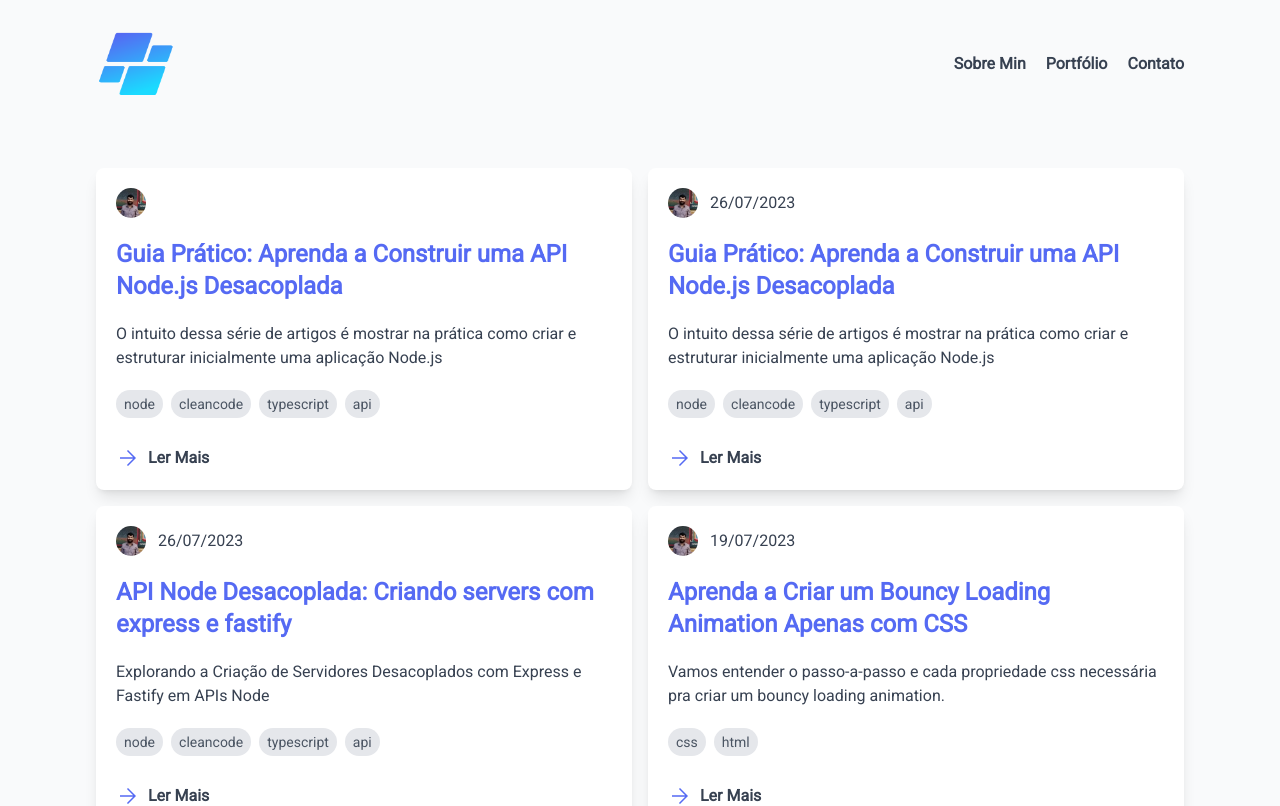
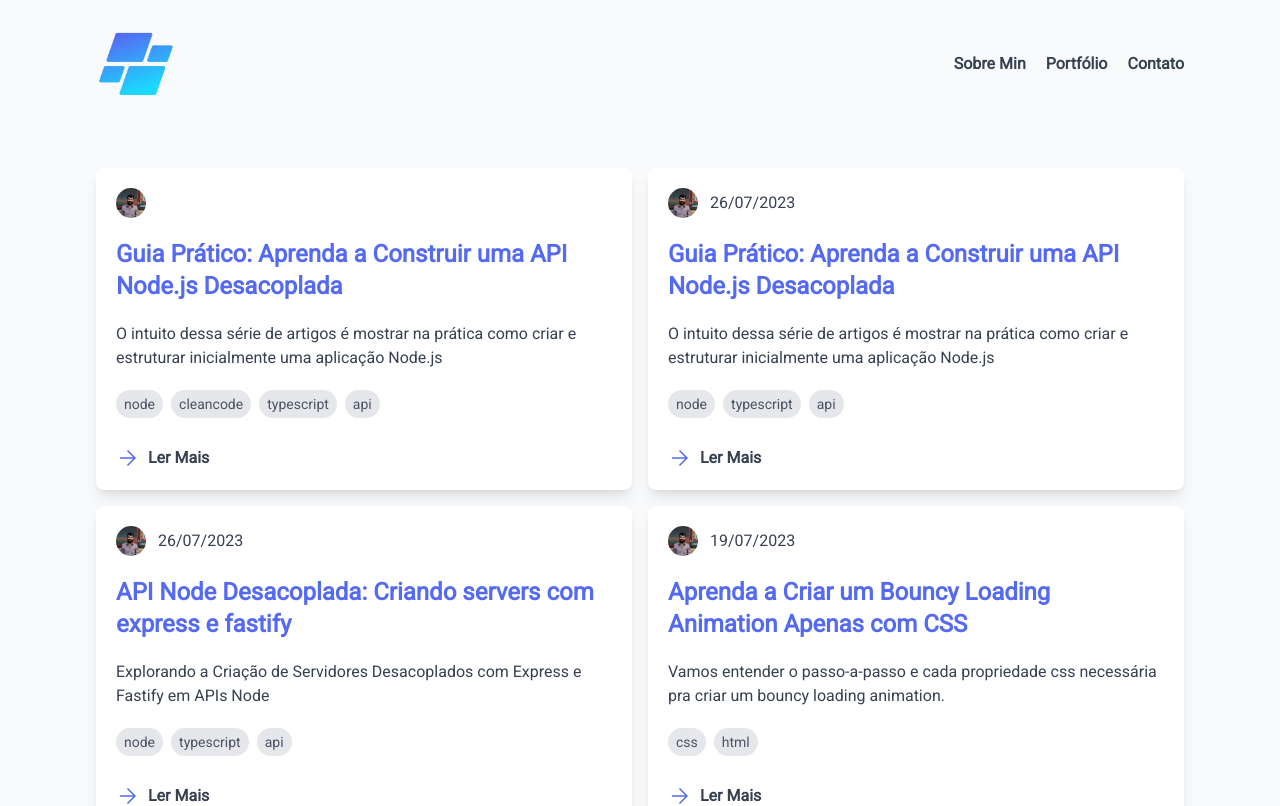
Before and after one commit to zorasantos/zorasantos.dev, a Next.js app: page / in a window 1280 px wide. Shown: the top 806 px of the page. Built offline with nearby package versions, Linux system fonts and the light colour scheme.

Commit message:
feat: create tag component

```diff
--- a/src/app/posts/[slug]/page.tsx
+++ b/src/app/posts/[slug]/page.tsx
@@ -1,8 +1,8 @@
 import { notFound } from "next/navigation";
-import { getPostContent, getPostMetadata, getHeadings, scrollToTop } from "@/utils";
+import Link from "next/link";
 import Markdown from "markdown-to-jsx";
-import { Breadcrumbs, Code, PostDetails } from "@/components";
-import Link from "next/link";
+import { getPostContent, getPostMetadata, getHeadings, scrollToTop, getTagsByPost } from "@/utils";
+import { Breadcrumbs, Code, PostDetails, Tags } from "@/components";
 
 export const generateStaticParams = async () => {
   const posts = getPostMetadata();
@@ -14,9 +14,10 @@ export const generateStaticParams = async () => {
 
 export default async function Post(params: { params: { slug: string } }) {
   const { slug } = params?.params
+
   const post = getPostContent(slug)
-
   const headings = getHeadings(slug)
+  const tags = getTagsByPost(slug)
 
   if(!post) {
     return notFound()
@@ -45,6 +46,12 @@ export default async function Post(params: { params: { slug: string } }) {
             <Link className="flex flex-col text-lg mb-2 hover:text-[#556AF3]" key={item.id} href={`#${item.id}`}>{item.title}</Link>
           ))}
         </div>
+        <div className="flex flex-col gap-4">
+          <span className="text-[#556AF3] text-xl">Tags</span>
+          <Link href="/tags/css">
+            <Tags tags={tags || []} className="cursor-pointer hover:text-[#1CDAFF]" />
+          </Link>
+        </div>
       </div>
     </div>
   )
--- a/src/components/PostCard/index.tsx
+++ b/src/components/PostCard/index.tsx
@@ -1,6 +1,7 @@
 import Image from "next/image";
 import arrow_forward from "@/assets/arrow_forward.svg"
 import photo_author from "@/assets/perfil.jpeg"
+import { Tags } from "..";
 
 interface PostCardProps {
   title: string;
@@ -18,11 +19,7 @@ export default function PostCard(props: PostCardProps) {
       </div>
       <h3 className="text-[#556AF3] text-2xl font-bold">{props.title}</h3>
       <p className="text-gray-700 font-thin line-clamp-2">{props.description}</p>
-      <div>
-        {props.tags.map((tag, index) => (
-          <p key={tag + index} className="inline-block bg-gray-200 rounded-full px-2 py-1 text-sm text-gray-600 mr-2 mb-2">{tag}</p>
-        ))}
-      </div>
+      <Tags tags={props?.tags} />
       <div className="flex gap-2">
         <Image alt="icon arrow forward" src={arrow_forward} className="w-6" />
         <span className="text-gray-700 font-semibold">Ler Mais</span>
--- /dev/null
+++ b/src/components/Tags/index.tsx
@@ -0,0 +1,14 @@
+interface ITagsProps {
+  tags: string[];
+  className?: string;
+}
+
+export default function Tags({ tags, className }: ITagsProps) {
+  return (
+    <span>
+      {tags?.map((tag, index) => (
+        <p key={tag + index} className={`inline-block bg-gray-200 rounded-full px-2 py-1 text-sm text-gray-600 mr-2 mb-2 ${className}`}>{tag}</p>
+      ))}
+    </span>
+  )
+}
--- a/src/components/index.ts
+++ b/src/components/index.ts
@@ -4,5 +4,6 @@ import Breadcrumbs from "./Breadcrumbs"
 import PostDetails from "./PostDetails"
 import PostCard from "./PostCard"
 import Code from "./Code"
+import Tags from "./Tags"
 
-export { Code, Footer, Header, Breadcrumbs, PostDetails, PostCard }
+export { Code, Footer, Header, Breadcrumbs, PostDetails, PostCard, Tags }
--- a/src/posts/api-node-desacoplada-parte-01.md
+++ b/src/posts/api-node-desacoplada-parte-01.md
@@ -3,7 +3,7 @@ author: "Zoranildo Santos"
 title: "Guia Prático: Aprenda a Construir uma API Node.js Desacoplada"
 description: "O intuito dessa série de artigos é mostrar na prática como criar e estruturar inicialmente uma aplicação Node.js"
 publishedAt: "26/07/2023"
-tags: ["node", "cleancode", "typescript", "api"]
+tags: ["node", "typescript", "api"]
 ---
 
 O intuito dessa série de artigos é mostrar na prática como criar e estruturar inicialmente uma aplicação Node.js o mais desacoplado possível com typescript usando conceitos de S.O.L.I.D e Clean Architecture. Ao final teremos uma api onde poderemos mudar facilmente por exemplo de express para fastify, prisma para typeorm, postgresql para mongoDb mudando apenas a variável de ambiente. Acompanhe essa série e verás.
--- a/src/posts/api-node-desacoplada-parte-02.md
+++ b/src/posts/api-node-desacoplada-parte-02.md
@@ -3,7 +3,7 @@ author: "Zoranildo Santos"
 title: "API Node Desacoplada: Criando servers com express e fastify"
 description: "Explorando a Criação de Servidores Desacoplados com Express e Fastify em APIs Node"
 publishedAt: "26/07/2023"
-tags: ["node", "cleancode", "typescript", "api"]
+tags: ["node", "typescript", "api"]
 ---
 
 Neste artigo vamos criar os dois servidores, um com express e outro com fastify e deixar pronto para alternar entre um e outro mudando apenas o valor de uma variável.
--- a/src/utils/index.ts
+++ b/src/utils/index.ts
@@ -2,5 +2,6 @@ import { getPostContent } from "./getPostContent"
 import { getPostMetadata } from "./getPostMetadata"
 import { getHeadings } from "./headings"
 import { scrollToTop } from "./scrollToTop"
+import { getTagsByPost } from "./tags"
 
-export { getPostContent, getPostMetadata, scrollToTop, getHeadings }
+export { getPostContent, getPostMetadata, scrollToTop, getHeadings, getTagsByPost }
--- /dev/null
+++ b/src/utils/tags.ts
@@ -0,0 +1,9 @@
+import { getPostMetadata } from ".";
+
+export const getTagsByPost = (slug: string) => {
+  const metadata = getPostMetadata();
+
+  const tags = metadata.find(item => item.slug === slug)?.tags
+
+  return tags;
+}
```
Also changed, not shown: src/app/tags/[tag]/page.tsx (renamed from src/app/tags/page.tsx).
